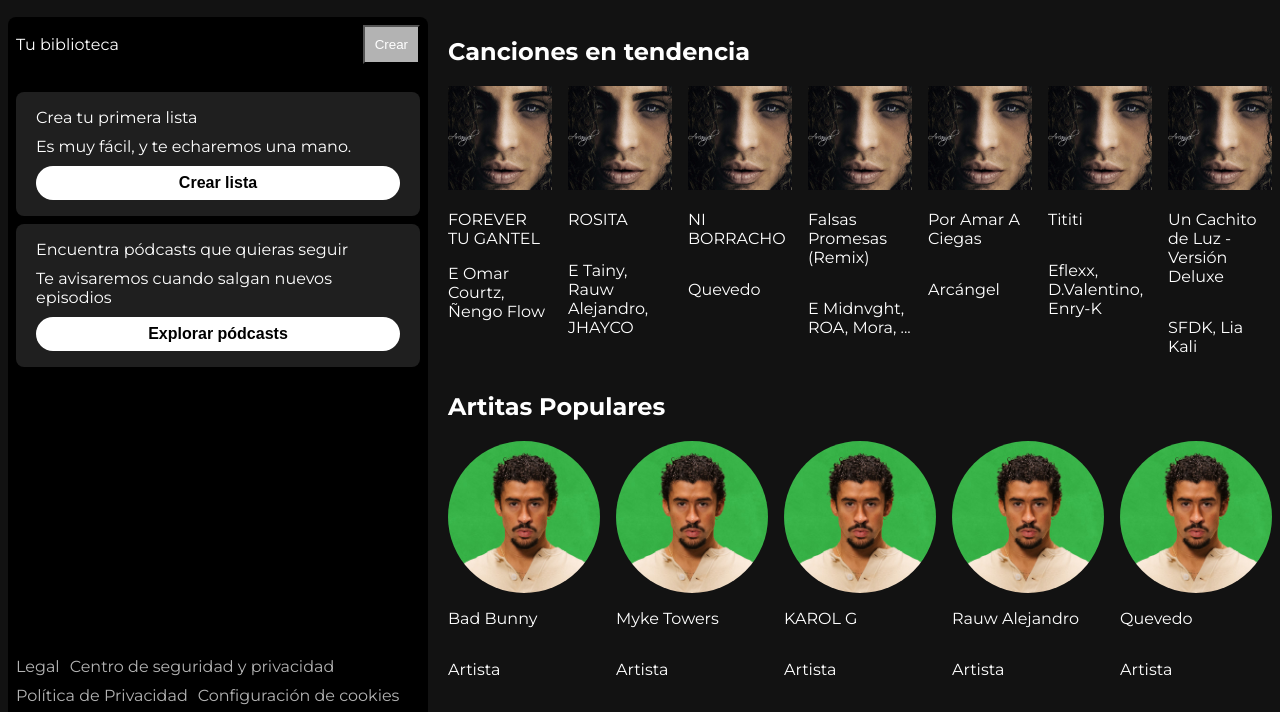
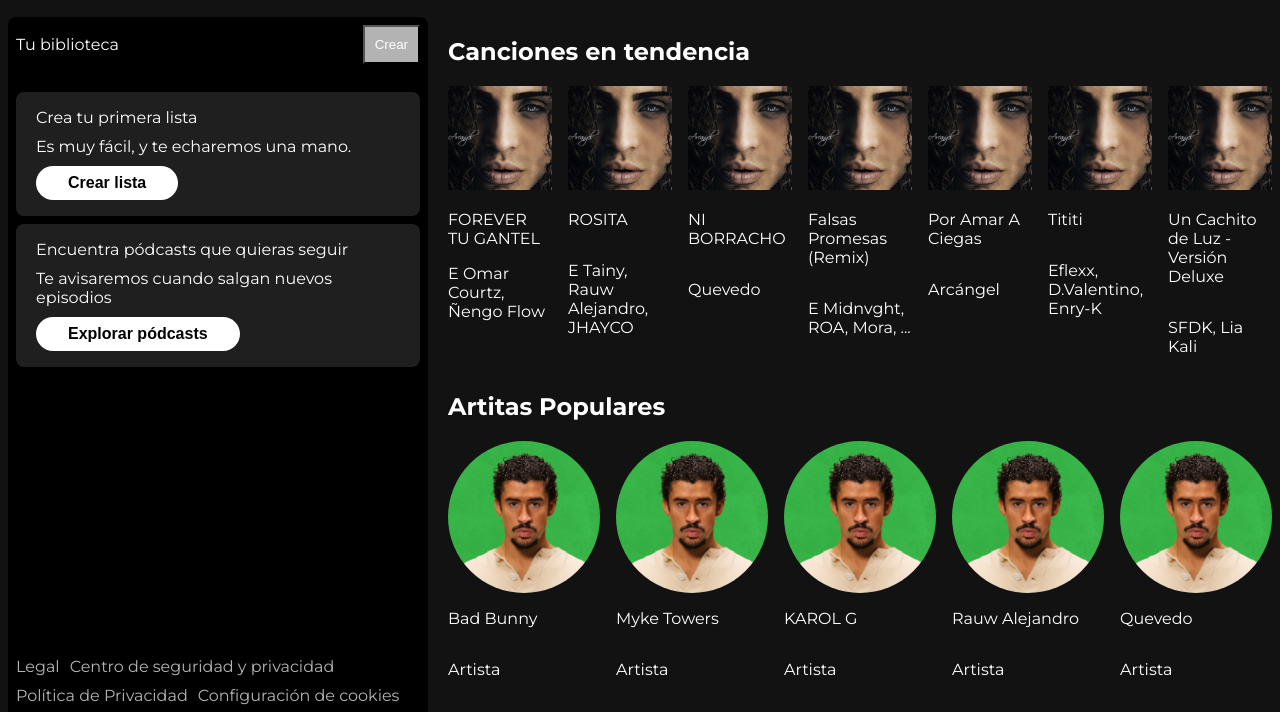
Before and after one commit to anavarro81/spotify-clon, a plain HTML site: page index.html in a window 1280 px wide. Shown: the part 69-781 px from the top of the page. Drawn offline with Linux system fonts and the light colour scheme.

Commit message:
feat(sidebar): align section buttons to the left using flex-start

```diff
--- a/index.html
+++ b/index.html
@@ -105,13 +105,18 @@
             <section class="aside-section">
               <span> Crea tu primera lista </span>
               <span>Es muy fácil, y te echaremos una mano. </span>
-              <button class="primary-button">Crear lista</button>
+              <div class="aside-section-button-container">
+                <button class="primary-button">Crear lista</button>
+              </div>
             </section>
 
             <section class="aside-section">
               <span> Encuentra pódcasts que quieras seguir </span>
               <span>Te avisaremos cuando salgan nuevos episodios</span>
-              <button class="primary-button">Explorar pódcasts</button>
+              <div class="aside-section-button-container">
+                <button class="primary-button">Explorar pódcasts</button>
+              </div>
+
             </section>
           </div>
 
--- a/styles.css
+++ b/styles.css
@@ -27,18 +27,28 @@
   --background-elevated-base: #1f1f1f;
 }
 
+/* -----------------------
+   Variables
+   (Root custom properties)
+------------------------ */
 html {
   background-color: #121212;
   height: 100%;
   font-family: "Montserrat", sans-serif;
 }
 
+/* -----------------------
+   Base / Reset
+------------------------ */
 img {
   max-width: 100%;
   height: auto;
   object-fit: cover;
 }
 
+/* -----------------------
+   Images
+------------------------ */
 .header-container {
   height: calc(48px);
   /* grid-area: global-nav; */
@@ -51,6 +61,9 @@
   background-color: #000;
 }
 
+/* -----------------------
+   Header / Navigation
+------------------------ */
 /* -----------------------------------------------
    SVG Helpers
 ----------------------------------------------- */
@@ -75,6 +88,9 @@
   border: 0;
 }
 
+/* -----------------------
+   Header - Home Button
+------------------------ */
 .header-column-2 {
   display: flex;
   gap: 10px;
@@ -82,6 +98,9 @@
   align-items: center;
 }
 
+/* -----------------------
+   Header - Right column
+------------------------ */
 .header-container a {
   border-radius: var(--encore-button-corner-radius, 9999px);
   cursor: pointer;
@@ -90,6 +109,9 @@
   color: #656565;
 }
 
+/* -----------------------
+   Header - Links
+------------------------ */
 .header-container a:hover {
   color: white;
 }
@@ -102,6 +124,9 @@
   position: relative;
 }
 
+/* -----------------------
+   Header - Search input
+------------------------ */
 .search-container {
   position: relative;
   display: flex;
@@ -111,6 +136,9 @@
   align-content: center;
 }
 
+/* -----------------------
+   Search
+------------------------ */
 .lupa-icon {
   position: absolute;
   top: 2px;
@@ -118,6 +146,9 @@
   z-index: 99;
 }
 
+/* -----------------------
+   Search - Icon
+------------------------ */
 .separator {
   background: #fff;
   width: 1px;
@@ -125,6 +156,9 @@
   margin: 16px;
 }
 
+/* -----------------------
+   Header - Separator
+------------------------ */
 .primary-button {
   background-color: white;
   border-radius: 20px;
@@ -138,6 +172,9 @@
   font-weight: bold;
 }
 
+/* -----------------------
+   Buttons - Primary
+------------------------ */
 .main-container {
   display: grid;
   grid-template-columns: 420px 1fr; /* Sidebar fija, contenido flexible */
@@ -146,6 +183,9 @@
   margin-top: 30px;
 }
 
+/* -----------------------
+   Layout - Main container
+------------------------ */
 aside {
   background-color: #000;
   border-radius: 8px;
@@ -154,6 +194,9 @@
   padding: 8px;
 }
 
+/* -----------------------
+   Sidebar / Aside
+------------------------ */
 aside ul {
   list-style: none;
   display: flex;
@@ -162,10 +205,16 @@
   padding-left: 0px;
 }
 
+/* -----------------------
+   Sidebar - List
+------------------------ */
 aside ul li {
   color: #b3b3b3;
 }
 
+/* -----------------------
+   Sidebar - List items
+------------------------ */
 .side-bar-header {
   margin-bottom: 20px;
   display: flex;
@@ -174,15 +223,24 @@
   align-items: center; /* evita que los hijos se estiren verticalmente */
 }
 
+/* -----------------------
+   Sidebar - Header
+------------------------ */
 .side-bar-header span {
   color: white;
   margin-top: 0; /* quitar margen excesivo que expandía el contenedor */
 }
 
+/* -----------------------
+   Sidebar - Header text
+------------------------ */
 .side-bar-body {
   display: flex;
 }
 
+/* -----------------------
+   Sidebar - Body
+------------------------ */
 .aside-section {
   display: flex;
   flex-direction: column;
@@ -194,8 +252,19 @@
   gap: 10px;
 }
 
+/* -----------------------
+   Aside - Promo sections
+------------------------ */
 .aside-section span {
   font-size: 16px;
+}
+
+/* -----------------------
+   Aside - Section text
+------------------------ */
+.aside-section-button-container {
+  display: flex;
+  justify-content: flex-start;
 }
 
 .language-btn-container {
@@ -203,6 +272,9 @@
   justify-content: flex-start;
 }
 
+/* -----------------------
+   Language selector container
+------------------------ */
 .language-btn {
   border: 1px white solid;
   background-color: transparent;
@@ -211,35 +283,56 @@
   border-radius: 9999px;
 }
 
+/* -----------------------
+   Language button
+------------------------ */
 .songs-container {
   display: flex;
   gap: 16px;
 }
 
+/* -----------------------
+   Songs list
+------------------------ */
 .song-card {
   display: flex;
   flex-direction: column;
 }
 
+/* -----------------------
+   Song card
+------------------------ */
 .main-content {
   color: white;
 }
 
+/* -----------------------
+   Main content area
+------------------------ */
 .artist-container {
   display: flex;
   gap: 16px;
 }
 
+/* -----------------------
+   Artists list
+------------------------ */
 .artist-card {
   display: flex;
   flex-direction: column;
   justify-content: center;
 }
 
+/* -----------------------
+   Artist card
+------------------------ */
 .artist-card img {
   border-radius: 999px;
 }
 
+/* -----------------------
+   Artist image
+------------------------ */
 .side-bar-body {
   display: flex;
   flex-direction: column;
@@ -253,12 +346,18 @@
   margin-bottom: 100%;
 }
 
+/* -----------------------
+   Sidebar - End area (policies/language)
+------------------------ */
 .create-button {
   background-color: rgb(179, 179, 179);
   display: flex;
   padding: 10px;
 }
 
+/* -----------------------
+   Create button (sidebar)
+------------------------ */
 footer {
   background-image: linear-gradient(90deg, #af2896, #509bf5);
   flex-direction: row;
@@ -268,3 +367,7 @@
   width: 100%;
   z-index: 1;
 }
+
+/* -----------------------
+   Footer
+------------------------ */
```
